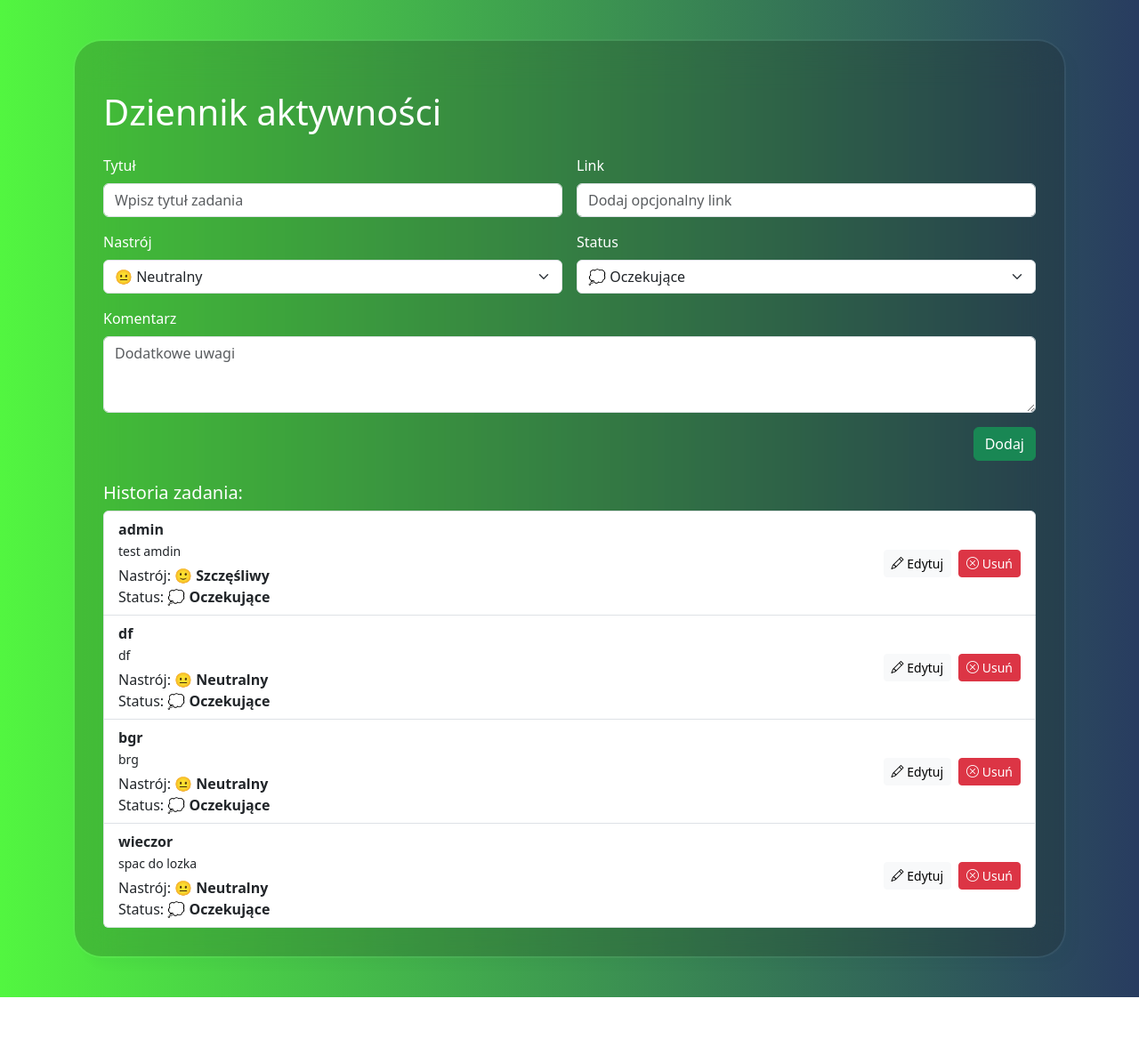
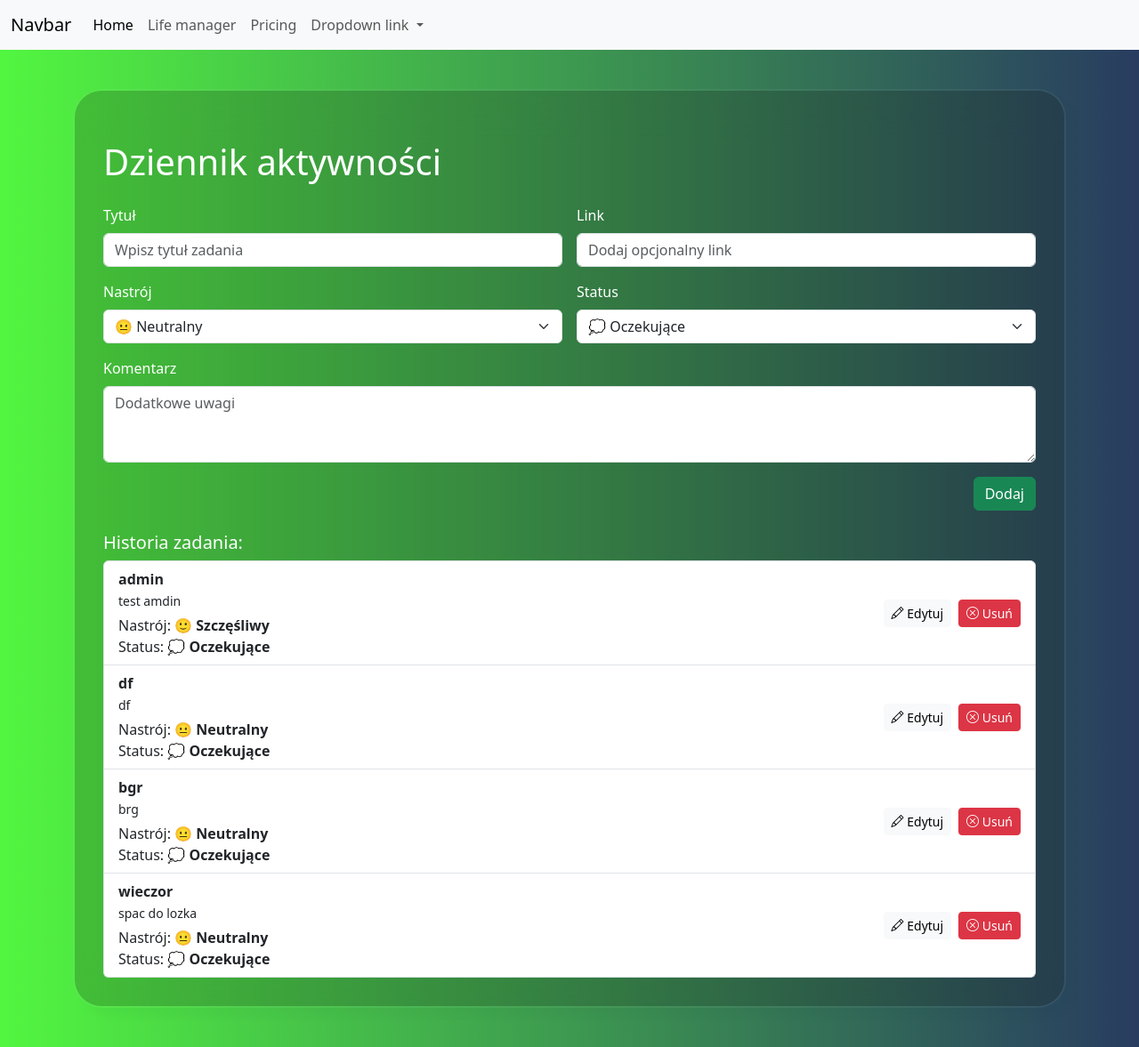
Before and after one commit to KarlaSz/MoodFlow-App, a Django app: page / in a window 1280 px wide. Shown: the whole page at 89% size. Before the commit the page ends 1121 px from the top, so only its background shows below. Run offline with Django 5.2, Linux system fonts and the light colour scheme; data comes from the database, SQL or seed files in the repository.

Commit message:
added navbar

```diff
--- a/moodFlow/myapp/templates/base.html
+++ b/moodFlow/myapp/templates/base.html
@@ -7,18 +7,59 @@
     <meta name="viewport" content="width=device-width, initial-scale=1">
     <title>{% block title %}{% endblock %}</title>
 
-    <!--  CSS -->
+    <!-- CSS -->
     <link href="{% static 'css/styles.css' %}" type="text/css" rel="stylesheet">
-    <!-- Link for Bootstrap CDN -->
     <link href="https://cdn.jsdelivr.net/npm/bootstrap@5.3.2/dist/css/bootstrap.min.css" rel="stylesheet">
     <link href="https://cdn.jsdelivr.net/npm/bootstrap-icons/font/bootstrap-icons.css" rel="stylesheet">
 </head>
-<body class="gradient-custom-2">
-    <div class="container my-4 d-flex justify-content-center">
-       <div class="mask-custom">
-            {% block content %}{% endblock %}
+<body>
+
+    <!-- Navbar -->
+    <nav class="navbar navbar-expand-lg navbar-light bg-light">
+      <div class="container-fluid">
+        <a class="navbar-brand" href="#">Navbar</a>
+        <button class="navbar-toggler" type="button" data-bs-toggle="collapse" data-bs-target="#navbarNavDropdown"
+                aria-controls="navbarNavDropdown" aria-expanded="false" aria-label="Toggle navigation">
+          <span class="navbar-toggler-icon"></span>
+        </button>
+        <div class="collapse navbar-collapse" id="navbarNavDropdown">
+          <ul class="navbar-nav">
+            <li class="nav-item">
+              <a class="nav-link active" aria-current="page" href="#">Home</a>
+            </li>
+            <li class="nav-item">
+              <a class="nav-link" href="#">Life manager</a>
+            </li>
+            <li class="nav-item">
+              <a class="nav-link" href="#">Pricing</a>
+            </li>
+            <li class="nav-item dropdown">
+              <a class="nav-link dropdown-toggle" href="#" id="navbarDropdownMenuLink" role="button"
+                 data-bs-toggle="dropdown" aria-expanded="false">
+                Dropdown link
+              </a>
+              <ul class="dropdown-menu" aria-labelledby="navbarDropdownMenuLink">
+                <li><a class="dropdown-item" href="#">Action</a></li>
+                <li><a class="dropdown-item" href="#">Another action</a></li>
+                <li><a class="dropdown-item" href="#">Something else here</a></li>
+              </ul>
+            </li>
+          </ul>
+        </div>
+      </div>
+    </nav>
+
+    <!-- Main container -->
+     <div class="gradient-custom-2">
+        <div class="container my-4">
+            <div class="d-flex justify-content-center">
+                <div class="mask-custom">
+                    {% block content %}{% endblock %}
+                </div>
+            </div>
         </div>
     </div>
+
 
     <!-- JS -->
     <script src="https://cdn.jsdelivr.net/npm/bootstrap@5.3.2/dist/js/bootstrap.bundle.min.js"></script>
--- a/moodFlow/myapp/templates/myapp/todo.html
+++ b/moodFlow/myapp/templates/myapp/todo.html
@@ -1,6 +1,6 @@
 {% extends 'base.html' %}
 
-{% block title %}moodflow - Dziennik aktywności{% endblock %}
+{% block title %}life manager - Dziennik aktywności{% endblock %}
 
 {% block content %}
     <h1 class="my-4">Dziennik aktywności</h1>
```
